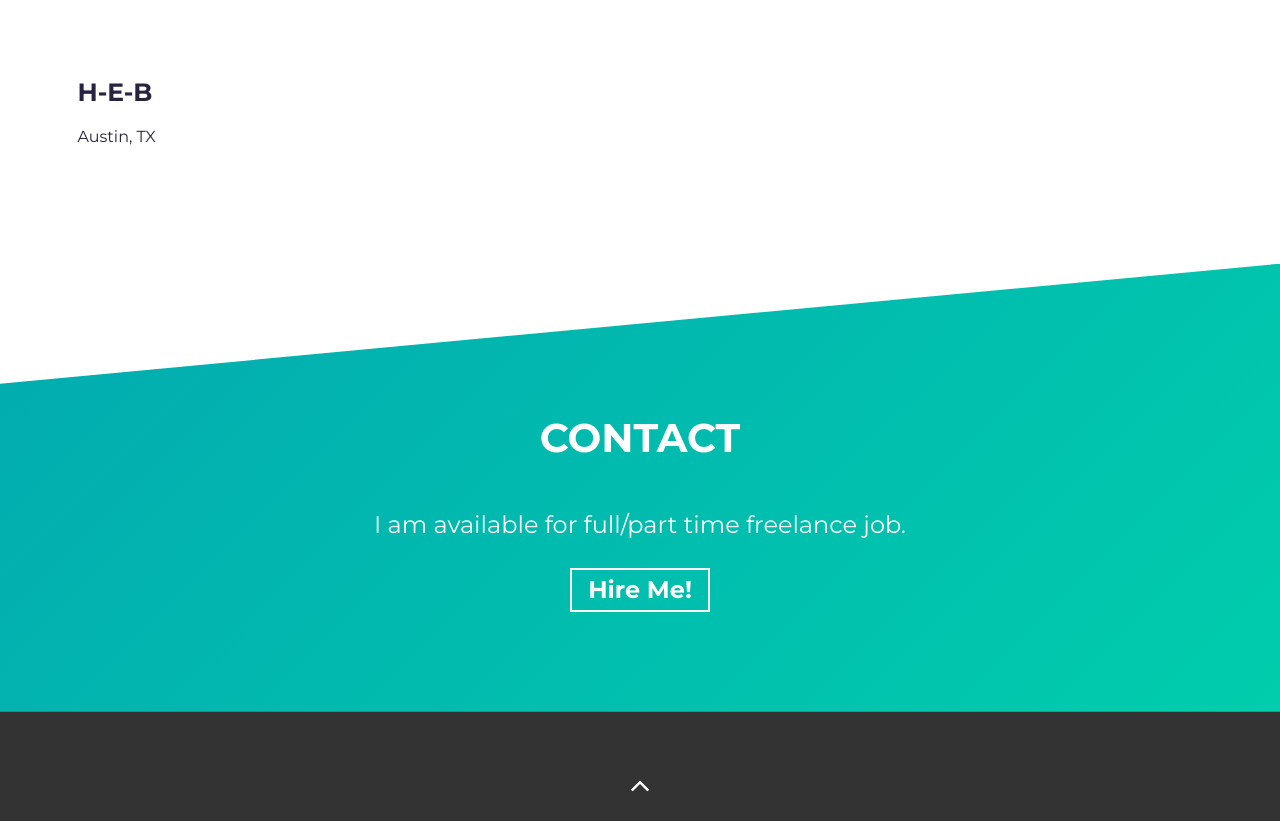
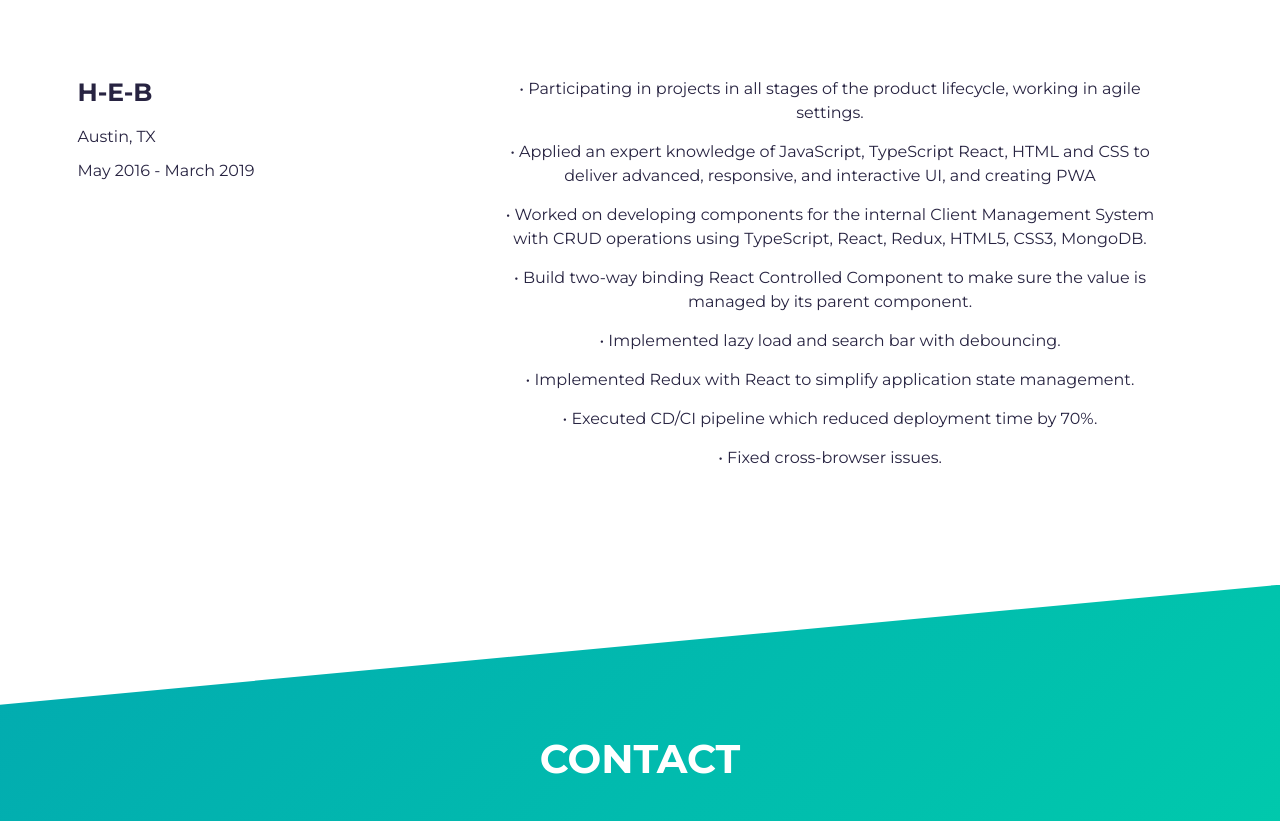
Before and after one commit to prakashthakuri/nirvikaportfolio, a website built with Parcel: page src/index.html in a window 1280 px wide. Shown: the part 2385-3206 px from the top of the page. Built offline with nearby package versions, Linux system fonts and the light colour scheme.

Commit message:
update index.html

```diff
--- a/src/index.html
+++ b/src/index.html
@@ -199,6 +199,8 @@
                 <div>
                   <p class="mb-4">
 
+                  May 2016 - March 2019
+
                   </p>
                 </div>
 
@@ -206,6 +208,35 @@
             </div>
             <div class="col-lg-8 col-sm-12">
               <div class="project-wrapper__image load-hidden">
+                                <p class="mb-4">
+
+
+
+              •	Participating in projects in all stages of the product lifecycle, working in agile settings.
+              </p>
+                                <p class="mb-4">
+
+•	Applied an expert knowledge of JavaScript, TypeScript React, HTML and CSS to deliver advanced, responsive, and interactive UI, and creating PWA </p>
+                  <p class="mb-4">
+
+•	Worked on developing components for the internal Client Management System with CRUD operations using TypeScript, React, Redux, HTML5, CSS3, MongoDB. </p>
+                  <p class="mb-4">
+
+•	Build two-way binding React Controlled Component to make sure the value is managed by its parent component. </p>
+                  <p class="mb-4">
+
+•	Implemented lazy load and search bar with debouncing. </p>
+                  <p class="mb-4">
+
+•	Implemented Redux with React to simplify application state management. </p>
+                  <p class="mb-4">
+
+•	Executed CD/CI pipeline which reduced deployment time by 70%. </p>
+                  <p class="mb-4">
+
+•	Fixed cross-browser issues.
+</p>
+
 
               </div>
             </div>
```
